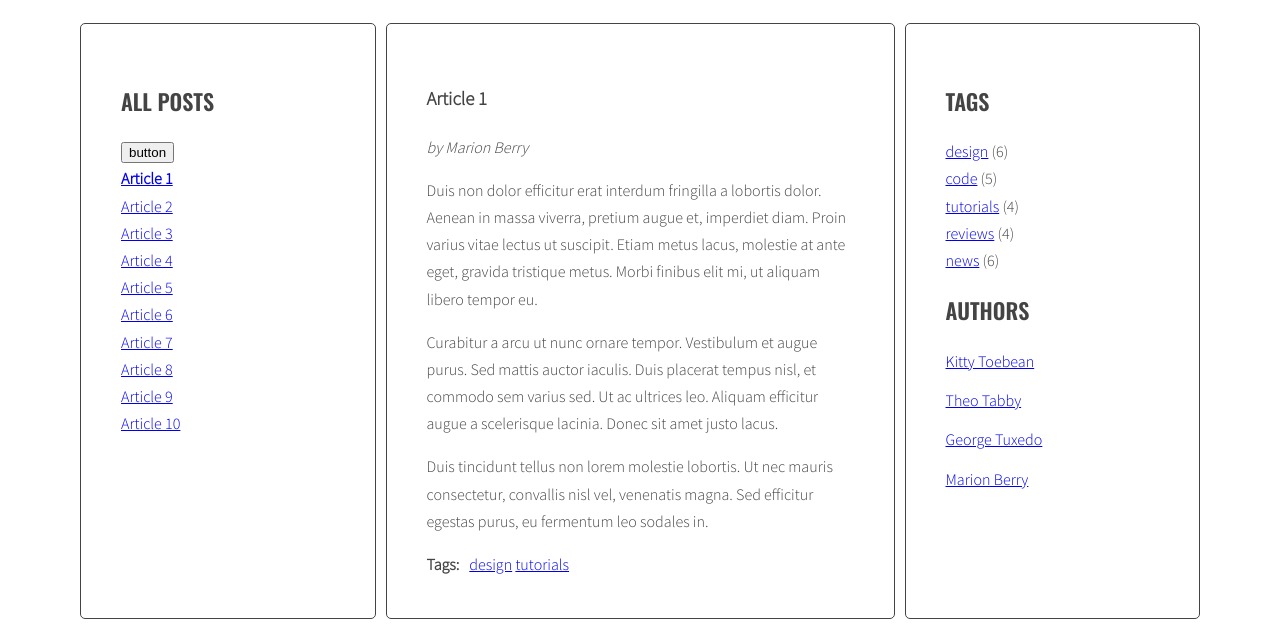
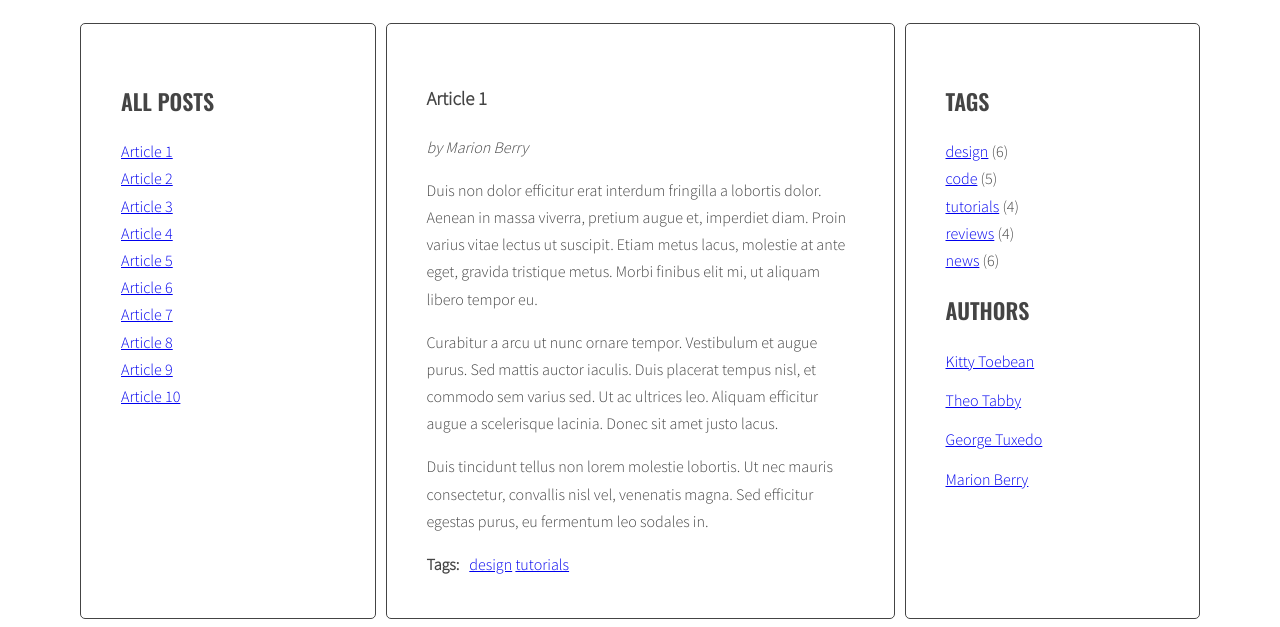
Before and after one commit to NatanDopieralski/javascript-blog, a website: page index.html in a window 1280 px wide. Shown: the part 220-847 px from the top of the page. Drawn offline with nearby package versions, Linux system fonts and the light colour scheme.

Commit message:
add function generateTitleLinks and fix links click bug

```diff
--- a/index.html
+++ b/index.html
@@ -15,18 +15,7 @@
           <main class="wrapper">
             <aside class="sidebar">
               <h2 class="section-title">All posts</h2>
-              <button id="test-button">button</button>
               <ul class="list titles">
-                <li><a href="#article-1" class="active"><span>Article 1</span></a></li>
-                <li><a href="#article-2"><span>Article 2</span></a></li>
-                <li><a href="#article-3"><span>Article 3</span></a></li>
-                <li><a href="#article-4"><span>Article 4</span></a></li>
-                <li><a href="#article-5"><span>Article 5</span></a></li>
-                <li><a href="#article-6"><span>Article 6</span></a></li>
-                <li><a href="#article-7"><span>Article 7</span></a></li>
-                <li><a href="#article-8"><span>Article 8</span></a></li>
-                <li><a href="#article-9"><span>Article 9</span></a></li>
-                <li><a href="#article-10"><span>Article 10</span></a></li>
               </ul>
             </aside>
             <section class="posts">
--- a/js/script.js
+++ b/js/script.js
@@ -1,11 +1,5 @@
 'use strict';
-
-document.getElementById('test-button').addEventListener('click', function(){
-    const links = document.querySelectorAll('.titles a');
-    console.log('links:', links);
-  });
-
-
+{
   const titleClickHandler = function(event){
     console.log('Link was clicked!');
 
@@ -46,10 +40,67 @@ document.getElementById('test-button').addEventListener('click', function(){
     targetArticle.classList.add('active');
   }
 
+
+
+
+
+
+  const optArticleSelector = '.post',
+  optTitleSelector = '.post-title',
+  optTitleListSelector = '.titles';
+
+  const generateTitleLinks = function(){
+
+    /* remove contents of titleList */
+
+
+    const titleList = document.querySelector(optTitleListSelector);
+    titleList.innerHTML = '';
+
+
+
+    /* for each article */
+
+    const articles = document.querySelectorAll(optArticleSelector);
+    let html = '';
+    for(let article of articles){
+
+    /* get the article id */
+
+    const articleId = article.getAttribute('id');
+    console.log(articleId);
+
+    /* find the title element and get the title from the title element */
+
+    const articleTitle = article.querySelector(optTitleSelector).innerHTML;
+
+    /* create HTML of the link */
+
+    const linkHTML = '<li><a href="#' + articleId + '"><span>' + articleTitle + '</span></a></li>';
+    console.log(linkHTML);
+
+    /* insert link into titleList */
+
+    //titleList.innerHTML = titleList.innerHTML + linkHTML;
+
+    //titleList.insertAdjacentHTML('afterend', linkHTML);
+
+    html = html + linkHTML;
+
+    }
+
+  titleList.innerHTML = html; //create links list
+
+
+  //move from titleClickHandler to generateTitleLinks
   const links = document.querySelectorAll('.titles a');
+  console.log(links);
 
   for(let link of links){
-    link.addEventListener('click', titleClickHandler);
+    link.addEventListener('click', titleClickHandler); //click type event
 
+    }
   }
-  console.log(titleClickHandler);
+  generateTitleLinks();
+
+}
```
